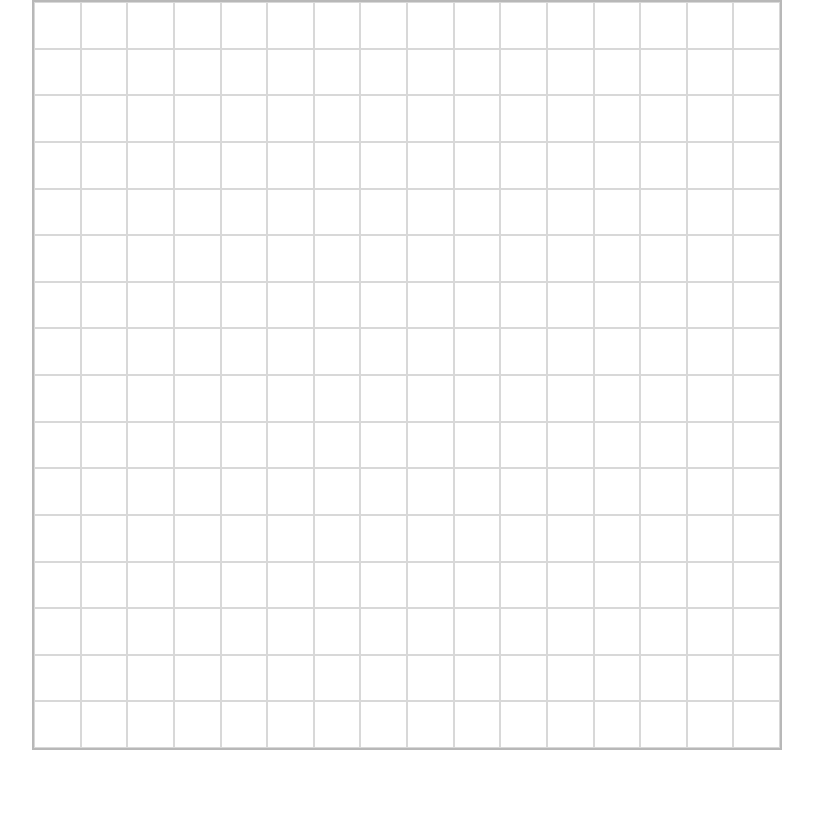
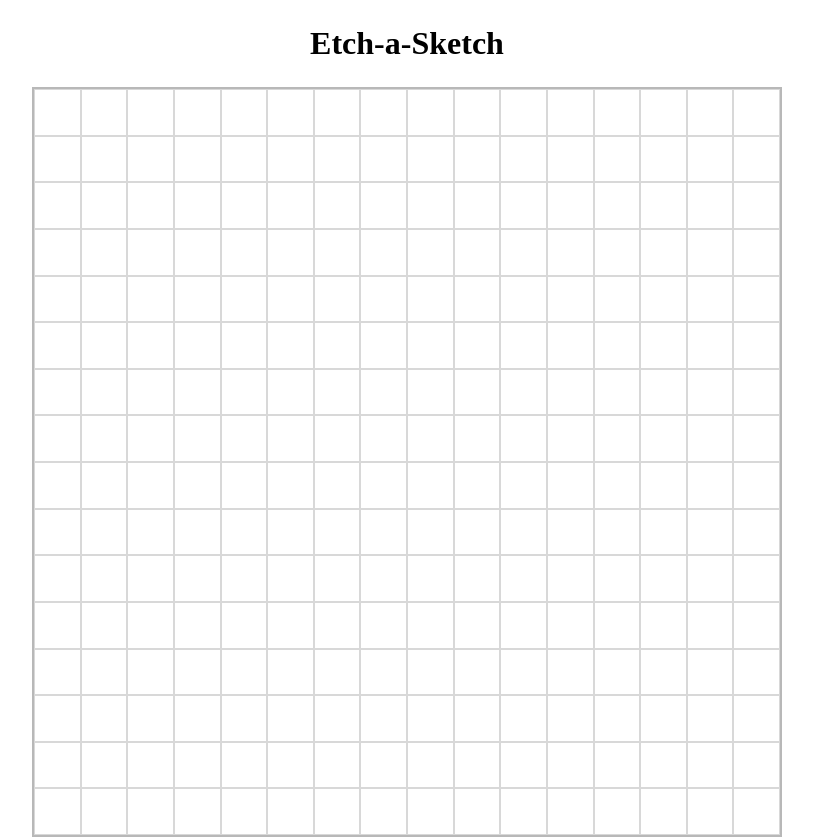
Before and after one commit to tylerhervias/etch-a-sketch, a plain HTML site: page index.html in a window 1280 px wide. Shown: the whole page, without its empty margins (233-1046 px from the left). Before the commit the page ends 800 px from the top, so only its background shows below. Drawn offline with Linux system fonts and the light colour scheme.

Commit message:
Switch from adding class to inline style

```diff
--- a/index.html
+++ b/index.html
@@ -8,6 +8,8 @@
   </head>
 
   <body>
+    <h1 class="heading">Etch-a-Sketch</h1>
+
     <div class="grid-container">
     </div>
 
--- a/main.css
+++ b/main.css
@@ -6,7 +6,12 @@
 
 body {
   display: flex;
-  justify-content: center;
+  flex-direction: column;
+  align-items: center;
+}
+
+.heading {
+  margin: 25px 0px;
 }
 
 .grid-container {
@@ -19,7 +24,3 @@ body {
 .grid-element {
   border: 1px solid #d8d8d8;
 }
-
-.highlighted {
-  background-color: #000000;
-}
--- a/script.js
+++ b/script.js
@@ -15,7 +15,7 @@ function setGrid(rows, cols) {
 };
 
 function setColor(event) {
-  event.target.classList.add('highlighted');
+  event.target.style.backgroundColor = '#000000';
 }
 
 setGrid(16, 16);
```
